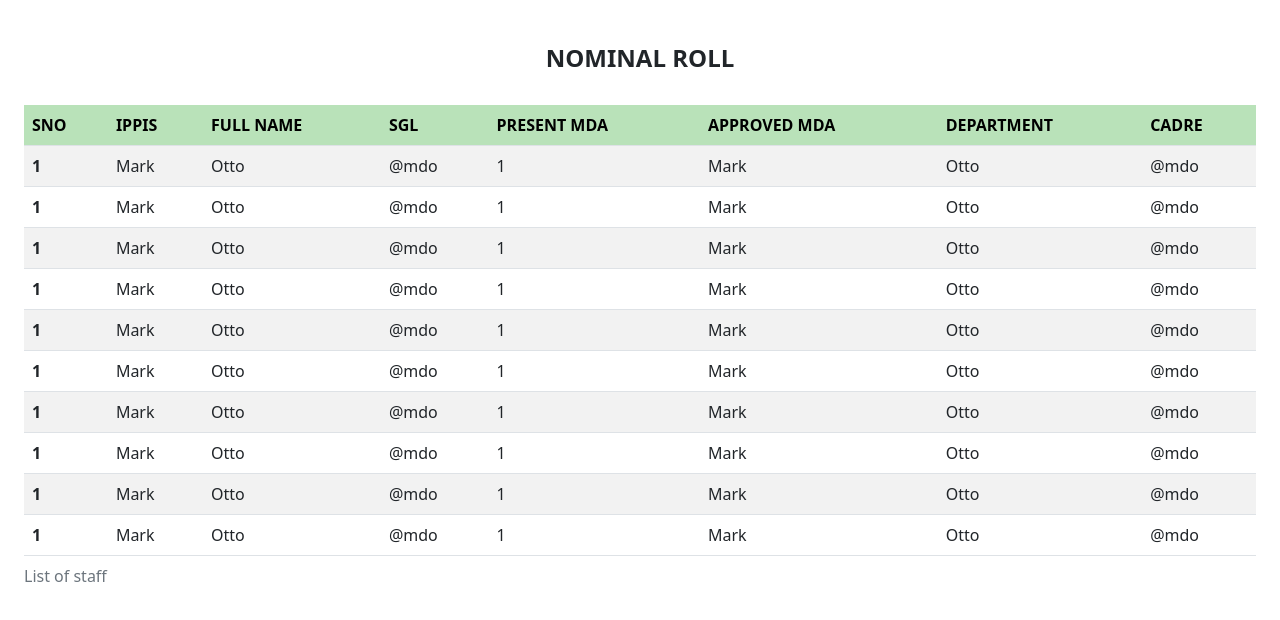
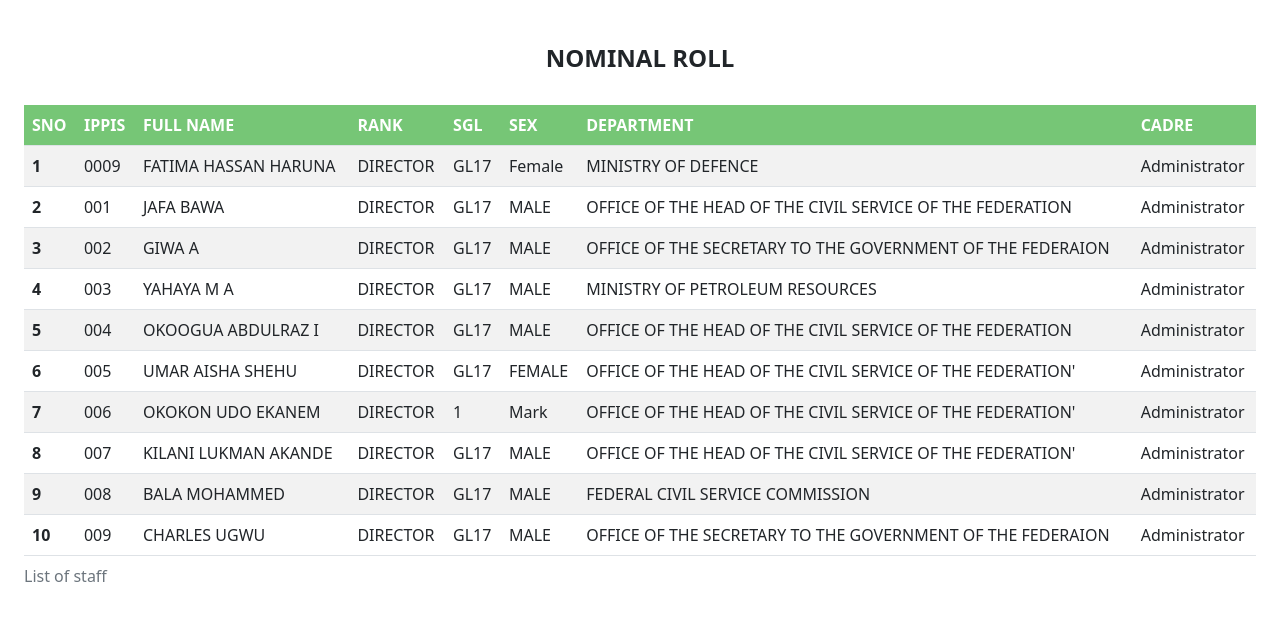
Before and after one commit to YinkTech/rotation, a plain HTML site: page nomimalroll.html in a window 1280 px wide. Shown: the part 134-754 px from the top of the page. Drawn offline with nearby package versions, Linux system fonts and the light colour scheme.

Commit message:
add nominal list

```diff
--- a/assets/css/style.css
+++ b/assets/css/style.css
@@ -42,8 +42,8 @@ a:hover {
 }
 
 .the-table {
-    background: rgba(17, 156, 17, 0.293);
-    color: #000;
+    background: rgba(17, 156, 17, 0.571);
+    color: #fff;
 }
 
 .row {
--- a/nomimalroll.html
+++ b/nomimalroll.html
@@ -40,9 +40,9 @@
       <th scope="col">sno</th>
       <th scope="col">ippis</th>
       <th scope="col">full name</th>
+      <th scope="col">rank</th>
       <th scope="col">sgl</th>
-      <th scope="col">present mda</th>
-      <th scope="col">Approved mda</th>
+      <th scope="col">sex</th>
       <th scope="col">department</th>
       <th scope="col">cadre</th>
     </tr>
@@ -50,103 +50,103 @@
   <tbody>
     <tr>
       <th scope="row">1</th>
-      <td>Mark</td>
-      <td>Otto</td>
-      <td>@mdo</td>
+      <td>0009</td>
+      <td>FATIMA HASSAN HARUNA </td>
+      <td>DIRECTOR</td>
+      <td>GL17</td>
+      <td>Female</td>
+      <td>MINISTRY OF DEFENCE</td>
+      <td>Administrator</td>
+    </tr>
+    <tr>
+      <th scope="row">2</th>
+      <td>001</td>
+      <td>JAFA BAWA</td>
+      <td>DIRECTOR</td>
+      <td>GL17</td>
+      <td>MALE</td>
+      <td>OFFICE OF THE HEAD OF THE CIVIL SERVICE OF THE FEDERATION</td>
+      <td>Administrator</td>
+    </tr>
+    <tr>
+      <th scope="row">3</th>
+      <td>002</td>
+      <td>GIWA A</td>
+      <td>DIRECTOR</td>
+      <td>GL17</td>
+      <td>MALE</td>
+      <td>OFFICE OF THE SECRETARY TO THE GOVERNMENT OF THE FEDERAION</td>
+      <td>Administrator</td>
+    </tr>
+    <tr>
+      <th scope="row">4</th>
+      <td>003</td>
+      <td>YAHAYA M A</td>
+      <td>DIRECTOR </td>
+      <td>GL17</td>
+      <td>MALE</td>
+      <td>MINISTRY OF PETROLEUM RESOURCES</td>
+      <td>Administrator</td>
+    </tr>
+    <tr>
+      <th scope="row">5</th>
+      <td>004</td>
+      <td>OKOOGUA ABDULRAZ I</td>
+      <td>DIRECTOR</td>
+      <td>GL17</td>
+      <td>MALE</td>
+      <td>OFFICE OF THE HEAD OF THE CIVIL SERVICE OF THE FEDERATION</td>
+      <td>Administrator</td>
+    </tr>
+    <tr>
+      <th scope="row">6</th>
+      <td>005</td>
+      <td>UMAR AISHA SHEHU</td>
+      <td>DIRECTOR</td>
+      <td>GL17</td>
+      <td>FEMALE</td>
+      <td>OFFICE OF THE HEAD OF THE CIVIL SERVICE OF THE FEDERATION'</td>
+      <td>Administrator</td>
+    </tr>
+    <tr>
+      <th scope="row">7</th>
+      <td>006</td>
+      <td>OKOKON UDO EKANEM</td>
+      <td>DIRECTOR</td>
       <td>1</td>
       <td>Mark</td>
-      <td>Otto</td>
-      <td>@mdo</td>
+      <td>OFFICE OF THE HEAD OF THE CIVIL SERVICE OF THE FEDERATION'</td>
+      <td>Administrator</td>
     </tr>
     <tr>
-      <th scope="row">1</th>
-      <td>Mark</td>
-      <td>Otto</td>
-      <td>@mdo</td>
-      <td>1</td>
-      <td>Mark</td>
-      <td>Otto</td>
-      <td>@mdo</td>
+      <th scope="row">8</th>
+      <td>007</td>
+      <td>KILANI LUKMAN AKANDE</td>
+      <td>DIRECTOR</td>
+      <td>GL17</td>
+      <td>MALE</td>
+      <td>OFFICE OF THE HEAD OF THE CIVIL SERVICE OF THE FEDERATION'</td>
+      <td>Administrator</td>
     </tr>
     <tr>
-      <th scope="row">1</th>
-      <td>Mark</td>
-      <td>Otto</td>
-      <td>@mdo</td>
-      <td>1</td>
-      <td>Mark</td>
-      <td>Otto</td>
-      <td>@mdo</td>
+      <th scope="row">9</th>
+      <td>008</td>
+      <td>BALA MOHAMMED</td>
+      <td>DIRECTOR</td>
+      <td>GL17</td>
+      <td>MALE</td>
+      <td>FEDERAL CIVIL SERVICE COMMISSION</td>
+      <td>Administrator</td>
     </tr>
     <tr>
-      <th scope="row">1</th>
-      <td>Mark</td>
-      <td>Otto</td>
-      <td>@mdo</td>
-      <td>1</td>
-      <td>Mark</td>
-      <td>Otto</td>
-      <td>@mdo</td>
-    </tr>
-    <tr>
-      <th scope="row">1</th>
-      <td>Mark</td>
-      <td>Otto</td>
-      <td>@mdo</td>
-      <td>1</td>
-      <td>Mark</td>
-      <td>Otto</td>
-      <td>@mdo</td>
-    </tr>
-    <tr>
-      <th scope="row">1</th>
-      <td>Mark</td>
-      <td>Otto</td>
-      <td>@mdo</td>
-      <td>1</td>
-      <td>Mark</td>
-      <td>Otto</td>
-      <td>@mdo</td>
-    </tr>
-    <tr>
-      <th scope="row">1</th>
-      <td>Mark</td>
-      <td>Otto</td>
-      <td>@mdo</td>
-      <td>1</td>
-      <td>Mark</td>
-      <td>Otto</td>
-      <td>@mdo</td>
-    </tr>
-    <tr>
-      <th scope="row">1</th>
-      <td>Mark</td>
-      <td>Otto</td>
-      <td>@mdo</td>
-      <td>1</td>
-      <td>Mark</td>
-      <td>Otto</td>
-      <td>@mdo</td>
-    </tr>
-    <tr>
-      <th scope="row">1</th>
-      <td>Mark</td>
-      <td>Otto</td>
-      <td>@mdo</td>
-      <td>1</td>
-      <td>Mark</td>
-      <td>Otto</td>
-      <td>@mdo</td>
-    </tr>
-    <tr>
-      <th scope="row">1</th>
-      <td>Mark</td>
-      <td>Otto</td>
-      <td>@mdo</td>
-      <td>1</td>
-      <td>Mark</td>
-      <td>Otto</td>
-      <td>@mdo</td>
+      <th scope="row">10</th>
+      <td>009</td>
+      <td>CHARLES UGWU</td>
+      <td>DIRECTOR</td>
+      <td>GL17</td>
+      <td>MALE</td>
+      <td>OFFICE OF THE SECRETARY TO THE GOVERNMENT OF THE FEDERAION</td>
+      <td>Administrator</td>
     </tr>
   </tbody>
     </table>
```
Also changed, not shown: posting-page.html (+3 -1 lines).
